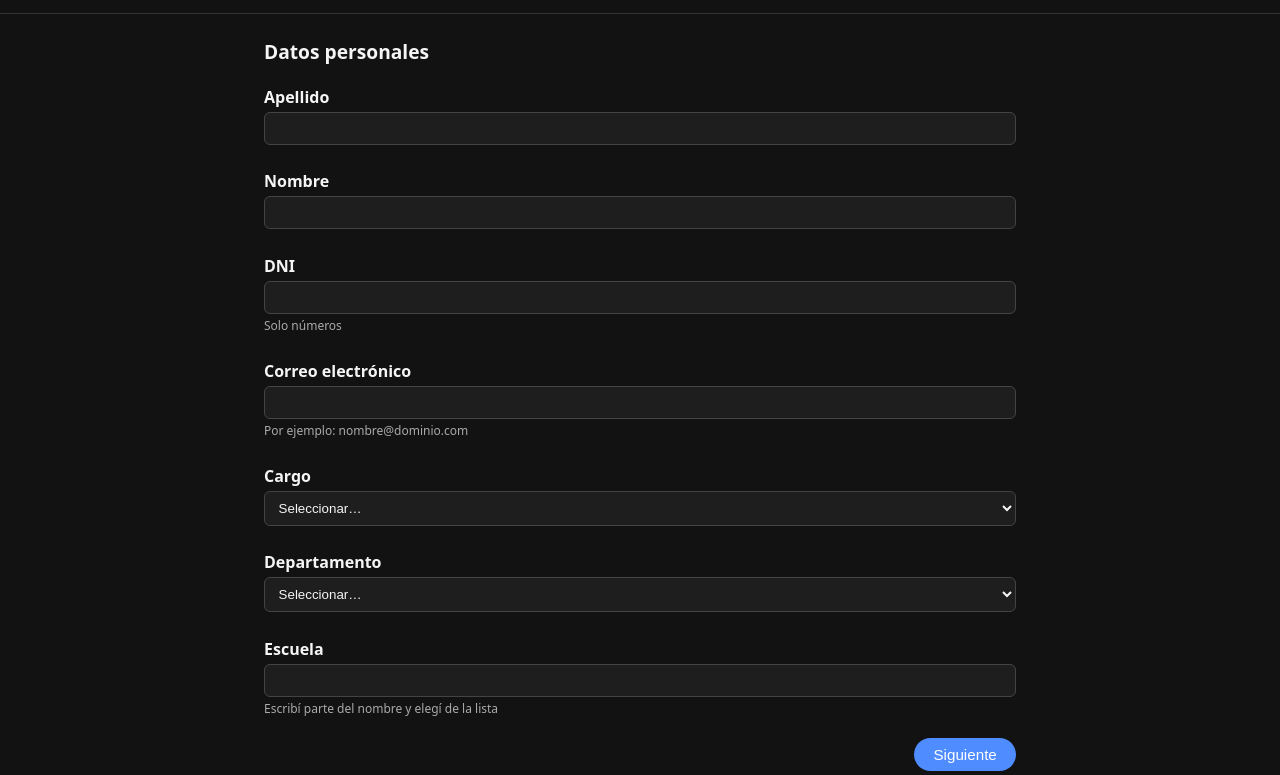
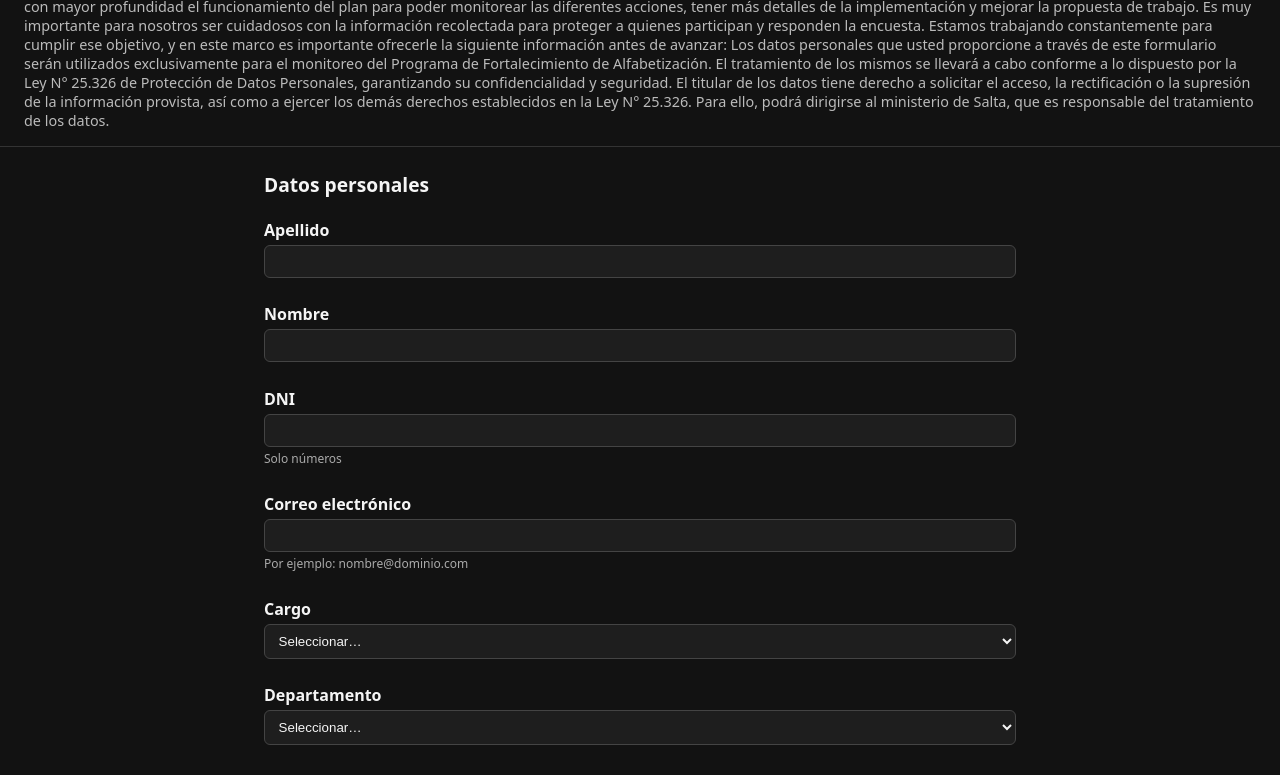
Before and after one commit to monitoreocopla/encuesta-offline, a plain HTML site: page index.html in a window 1280 px wide. Shown: the part 73-848 px from the top of the page. Drawn offline with Linux system fonts and the light colour scheme.

Commit message:
index.html

```diff
--- a/index.html
+++ b/index.html
@@ -10,7 +10,15 @@
 <body>
   <header>
     <h1>Encuesta</h1>
-    <p class="subtitle">Funciona también sin conexión</p>
+    <p class="subtitle">Antes de comenzar a responder el formulario “Cómo estamos avanzando”, necesitamos que lea algunas cuestiones informativas.
+
+El objetivo de este instrumento es poder conocer con mayor profundidad el funcionamiento del plan para poder monitorear las diferentes acciones, tener más detalles de la implementación y mejorar la propuesta de trabajo.
+
+Es muy importante para nosotros ser cuidadosos con la información recolectada para proteger a quienes participan y responden la encuesta. Estamos trabajando constantemente para cumplir ese objetivo, y en este marco es importante ofrecerle la siguiente información antes de avanzar:
+
+Los datos personales que usted proporcione a través de este formulario serán utilizados exclusivamente para el monitoreo del Programa de Fortalecimiento de Alfabetización. El tratamiento de los mismos se llevará a cabo conforme a lo dispuesto por la Ley N° 25.326 de Protección de Datos Personales, garantizando su confidencialidad y seguridad.
+
+El titular de los datos tiene derecho a solicitar el acceso, la rectificación o la supresión de la información provista, así como a ejercer los demás derechos establecidos en la Ley N° 25.326. Para ello, podrá dirigirse al ministerio de Salta, que es responsable del tratamiento de los datos.</p>
   </header>
 
   <main>
```
